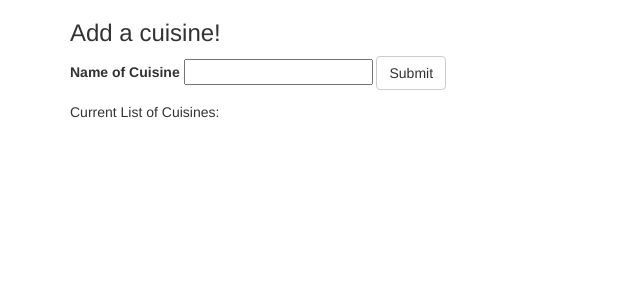
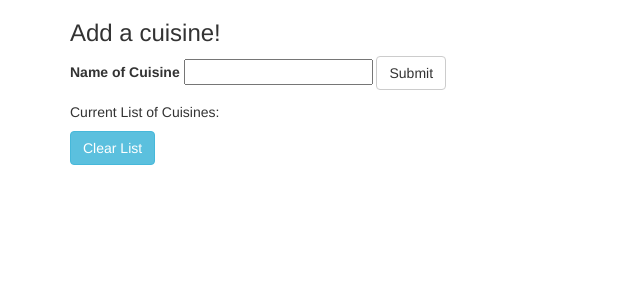
Before and after one commit to iamJRD/restaurant-jessica-jason-php, a PHP site: template views/index.html.twig in a window 1280 px wide. Shown: the top 300 px of the page, without its empty margins (0-640 px from the left). Run offline with PHP 8.4, Linux system fonts and the light colour scheme; the template is opened without the code that fills it, so the values that code supplies are empty; some libraries are stand-ins or nearby versions.

Commit message:
Add deleteAll to index.html.twig

```diff
--- a/app/app.php
+++ b/app/app.php
@@ -25,6 +25,11 @@
 		return $app['twig']->render('index.html.twig', array('cuisines' => $cuisines));
 	});
 
+	$app->post('/delete_cuisines', function() use ($app) {
+		Cuisine::deleteAll();
+		return $app['twig']->render('index.html.twig');
+	});
+
 	return $app;
 
 
--- a/views/index.html.twig
+++ b/views/index.html.twig
@@ -20,6 +20,14 @@
                 <li><a href="#">{{ cuisine.getName }}</a></li>
             {% endfor %}
             </ul>
+
+            <div class="row">
+                <div class="col-md-12">
+                    <form action="/delete_cuisines" method="post">
+                        <button type="submit" class="btn btn-info" name="button">Clear List</button>
+                    </form>
+                </div>
+            </div>
         </div>
     </body>
 </html>
```
